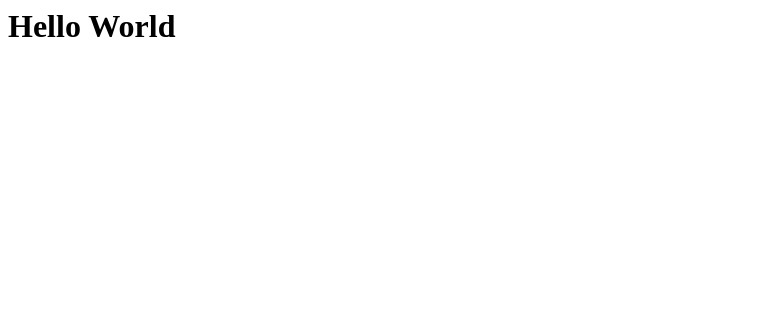
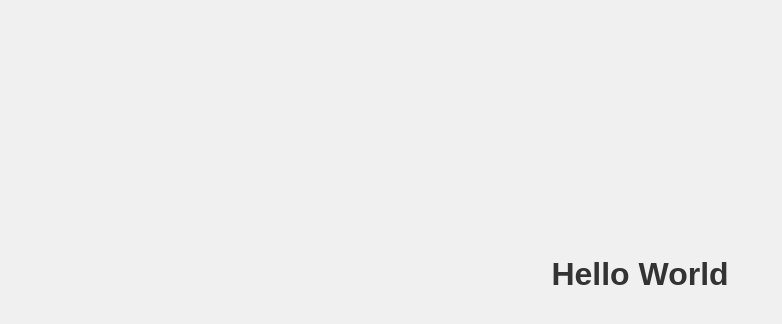
Before and after one commit to LogicByteCraft/webblog, a plain HTML site: page index.html in a window 1280 px wide. Shown: the whole page, without its empty margins (0-782 px from the left). Drawn offline with Linux system fonts and the light colour scheme.

Commit message:
Update index.html

```diff
--- a/index.html
+++ b/index.html
@@ -1 +1,22 @@
-<h1>Hello World </h1>
+<!DOCTYPE html>
+<html lang="en">
+<head>
+    <meta charset="UTF-8">
+    <title>Hello World</title>
+    <meta name="viewport" content="width=device-width, initial-scale=1.0">
+    <style>
+        body {
+            font-family: Arial, sans-serif;
+            text-align: center;
+            margin-top: 20%;
+            background-color: #f0f0f0;
+        }
+        h1 {
+            color: #333;
+        }
+    </style>
+</head>
+<body>
+    <h1>Hello World</h1>
+</body>
+</html>
```
